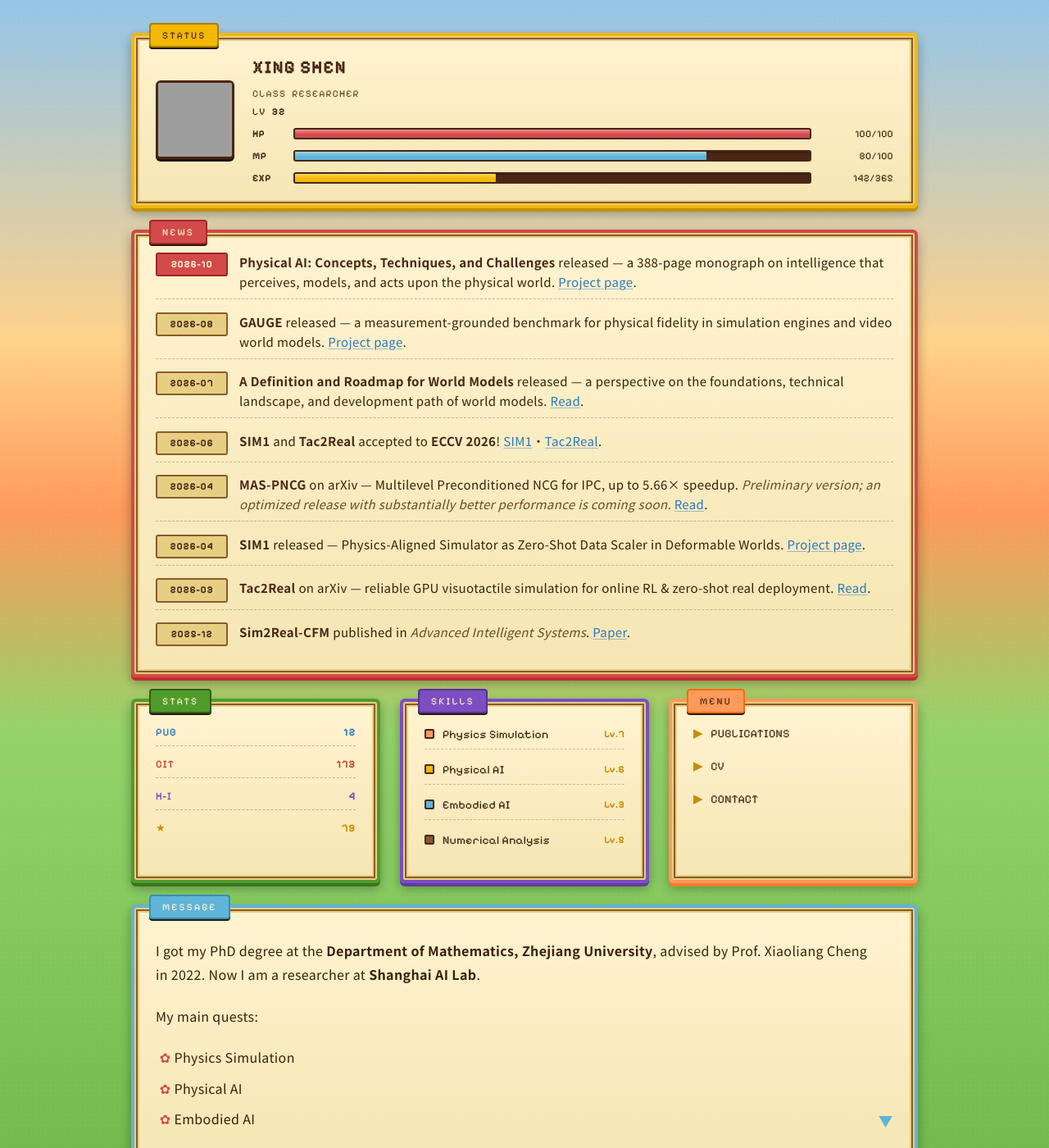
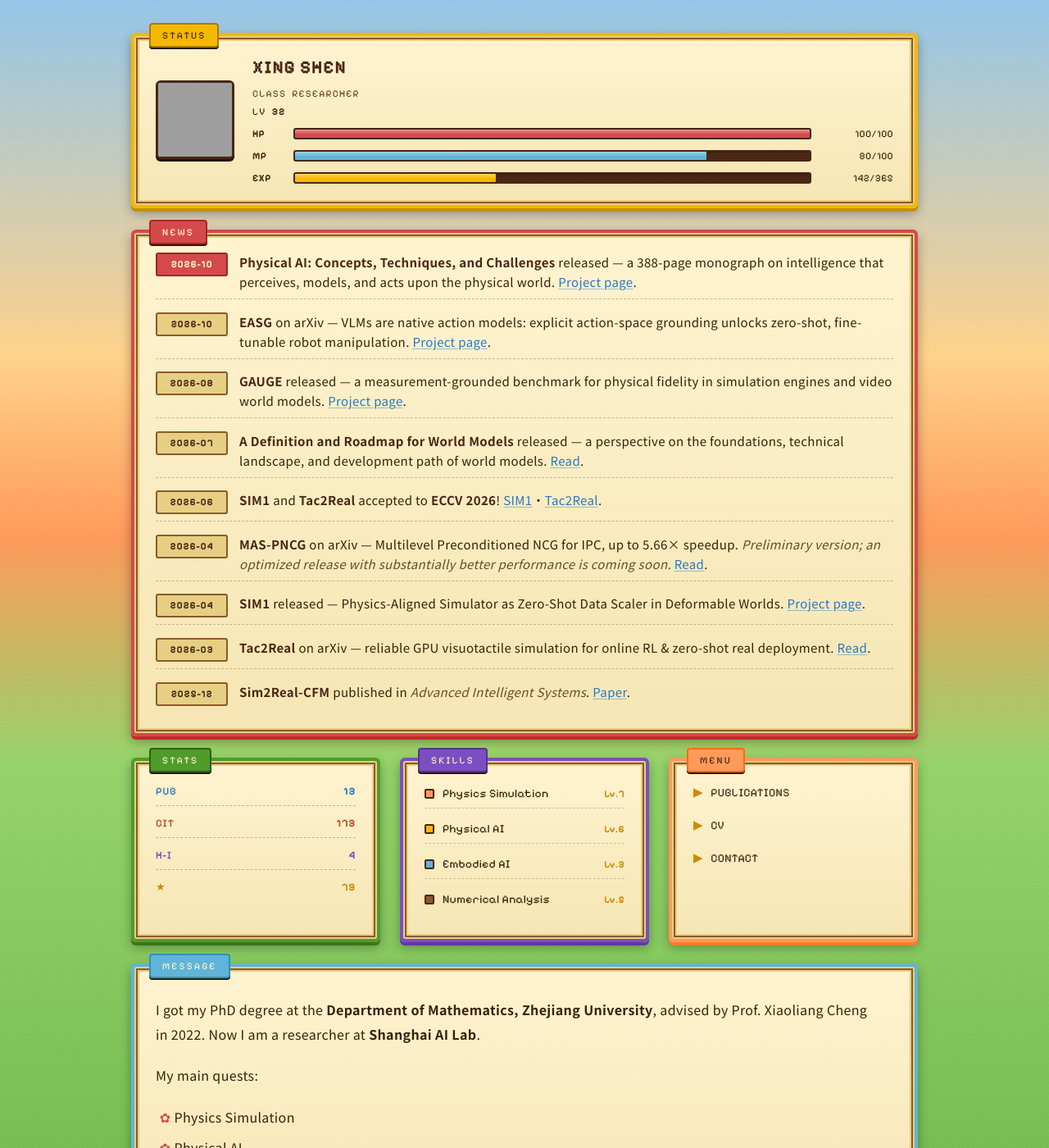
Before and after one commit to Xingbaji/xingbaji.github.io, a Jekyll site: the page built from _pages/about.md, in a window 1280 px wide and 1400 px high. Shown: the whole window at 82% size. Built offline with Jekyll 4.4.1, drawn with Linux system fonts in a browser that asks for light colours; some web fonts are replaced; grey boxes are pictures that could not be loaded.

Commit message:
Add EASG paper to homepage
Co-Authored-By: Claude Opus 5.5 <noreply@anthropic.com>

```diff
--- a/_pages/about.md
+++ b/_pages/about.md
@@ -16,7 +16,7 @@ rpg:
   mp:  { cur:  80, max: 100, percent:  80 }   # mental bandwidth currently in use
   exp: { cur: 142, max: 365, percent:  39 }   # day-of-year progress toward LV 33
   stats:
-    - { k: "PUB", v:  12, color: "blue"   }   # publications (count of _publications/)
+    - { k: "PUB", v:  13, color: "blue"   }   # publications (count of _publications/)
     - { k: "CIT", v: 173, color: "red"    }   # citations (ResearchGate)
     - { k: "H-I", v:   4, color: "purple" }   # h-index (ResearchGate)
     - { k: "★",   v:  79, color: "gold"   }   # GitHub stars (Xingbaji, owner repos)
@@ -27,6 +27,7 @@ rpg:
     - { name: "Numerical Analysis",    lv: 5, element: "earth"     }   # PhD topic — mastery
   news:
     - { date: "2026-10", text: "<strong>Physical AI: Concepts, Techniques, and Challenges</strong> released — a 388-page monograph on intelligence that perceives, models, and acts upon the physical world. <a href='/publication/Physical-AI/'>Project page</a>." }
+    - { date: "2026-10", text: "<strong>EASG</strong> on arXiv — VLMs are native action models: explicit action-space grounding unlocks zero-shot, fine-tunable robot manipulation. <a href='/publication/EASG/'>Project page</a>." }
     - { date: "2026-08", text: "<strong>GAUGE</strong> released — a measurement-grounded benchmark for physical fidelity in simulation engines and video world models. <a href='/publication/GAUGE/'>Project page</a>." }
     - { date: "2026-07", text: "<strong>A Definition and Roadmap for World Models</strong> released — a perspective on the foundations, technical landscape, and development path of world models. <a href='/publication/World-Models/'>Read</a>." }
     - { date: "2026-06", text: "<strong>SIM1</strong> and <strong>Tac2Real</strong> accepted to <strong>ECCV 2026</strong>! <a href='/publication/SIM1/'>SIM1</a> · <a href='/publication/Tac2Real/'>Tac2Real</a>." }
```
Also changed, not shown: _publications/2026-10-09-EASG.md (added, +13 -0 lines).
